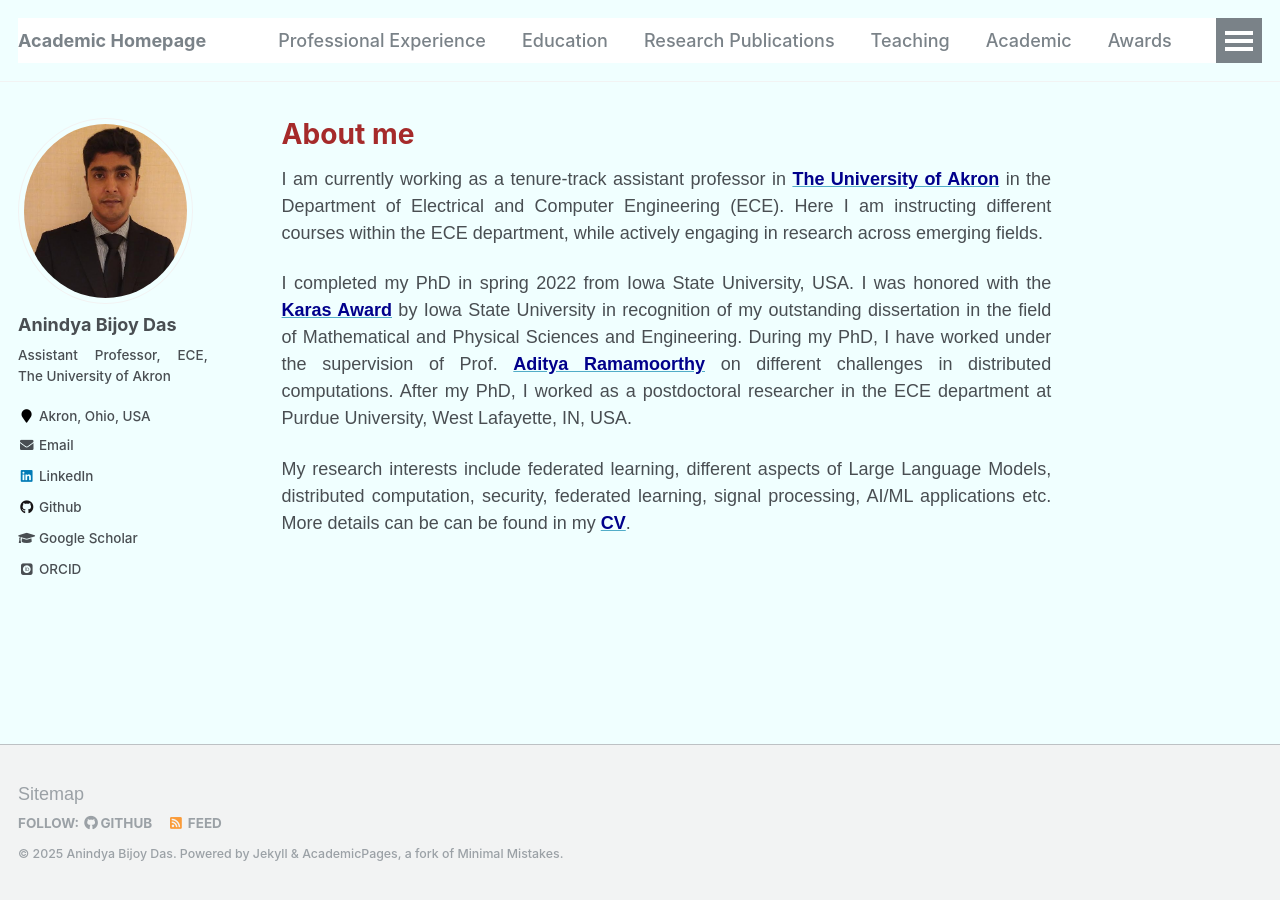
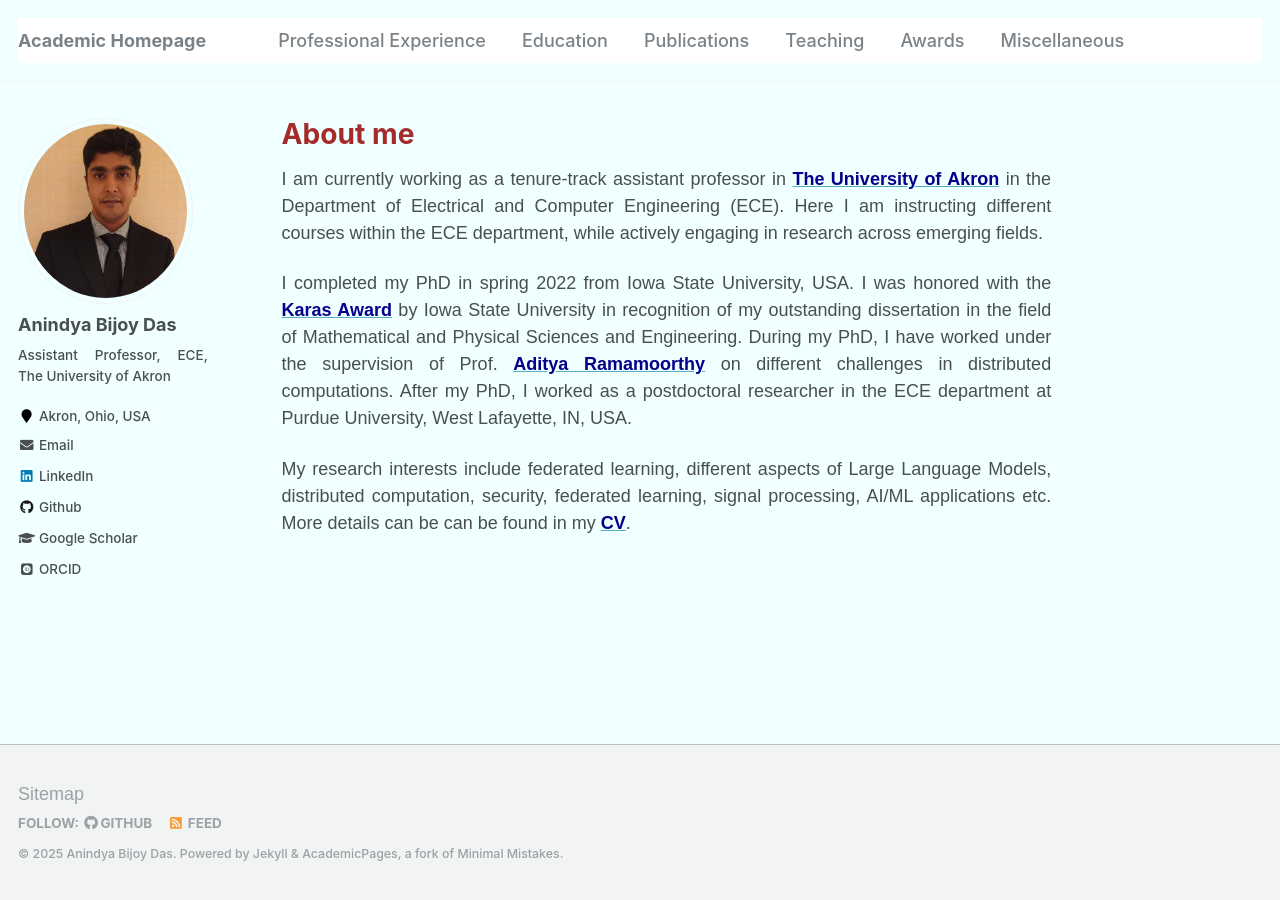
Before and after one commit to anindyabijoydas/portfolio, a Jekyll site: the page built from _pages/about.md, in a window 1280 px wide. Built offline with Jekyll 4.4.1, drawn with Linux system fonts in a browser that asks for light colours; some web fonts are replaced.

Commit message:
Update navigation.yml

```diff
--- a/_data/navigation.yml
+++ b/_data/navigation.yml
@@ -6,14 +6,11 @@ main:
   - title: "Education"
     url: /education/
 
-  - title: "Research Publications"
+  - title: "Publications"
     url: /research/
 
   - title: "Teaching"
     url: /teaching/
-
-  - title: "Academic"
-    url: /academic/
 
   - title: "Awards"
     url: /awards/
```
